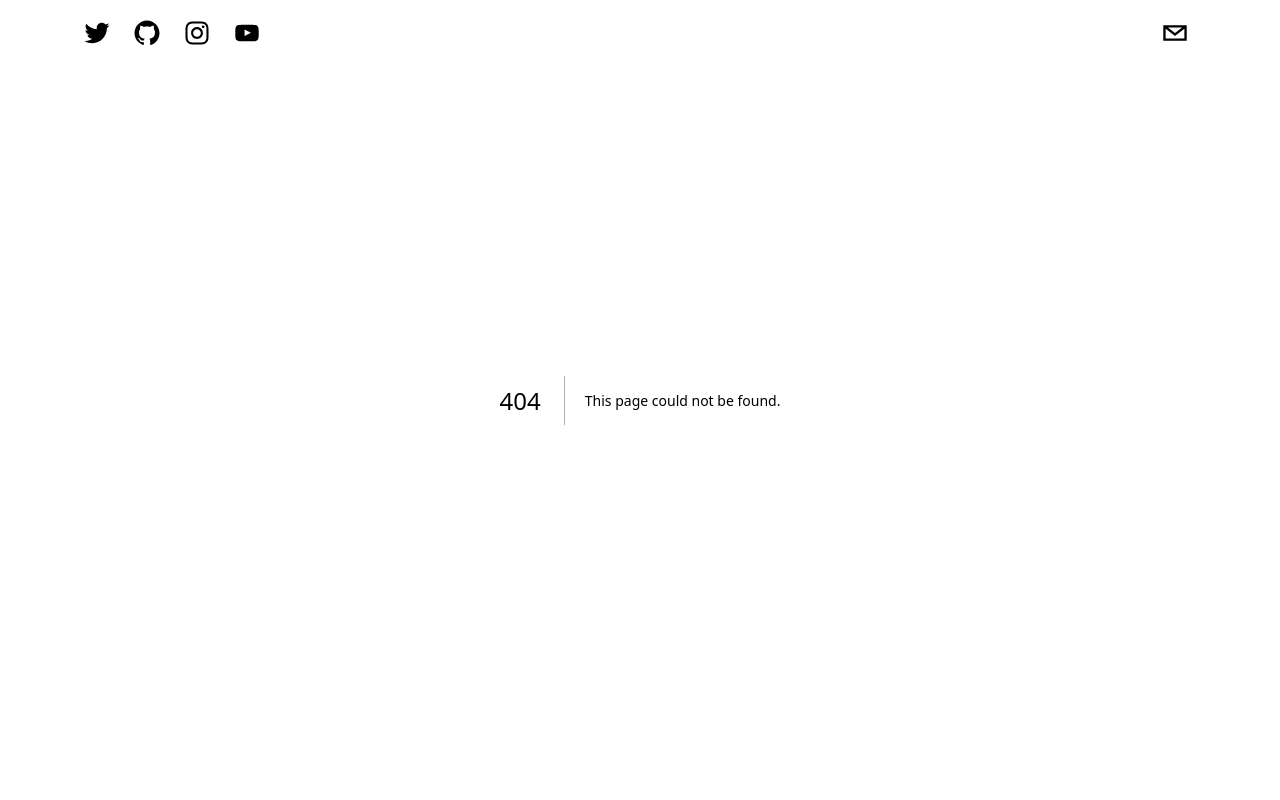
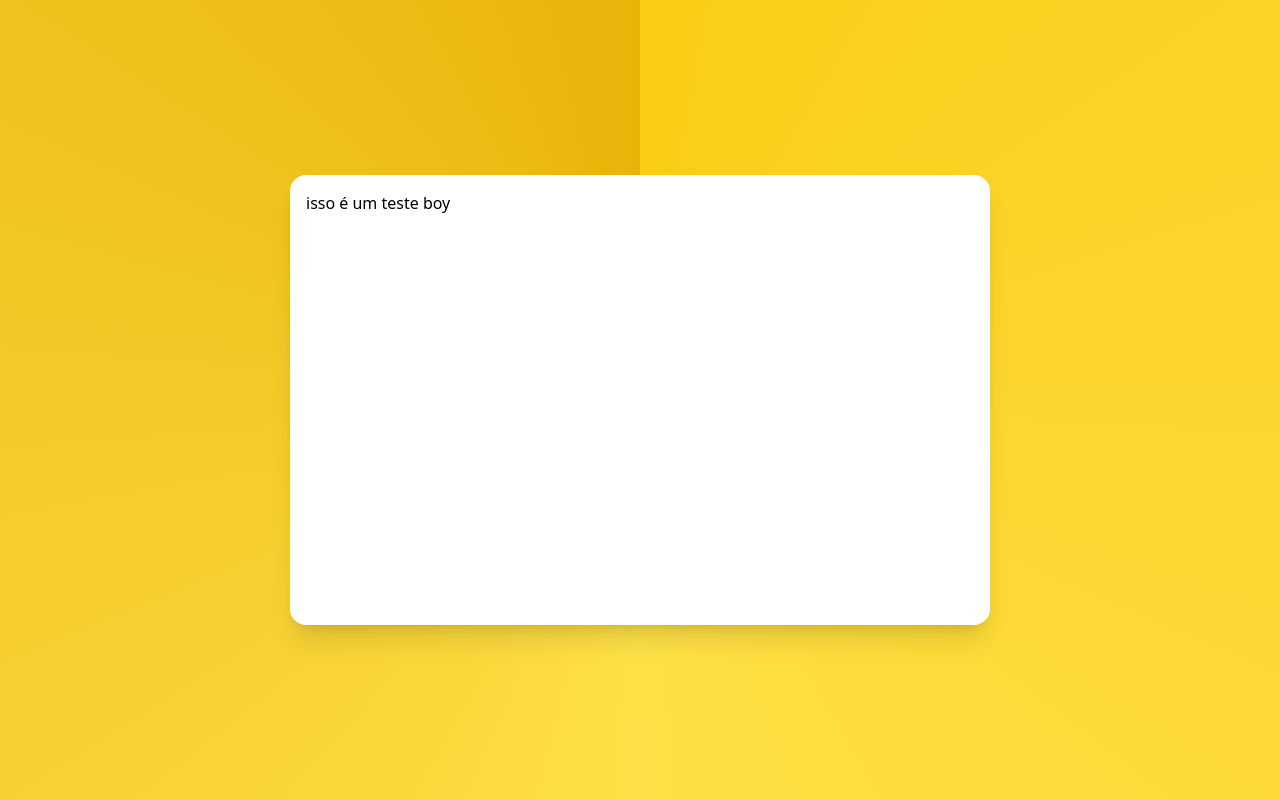
Before and after one commit to DovahKiinCat/SimpleSlideView, a Next.js app: page /email/contactus in a window 1280 px wide. Before the commit this address had no page. Built offline with nearby package versions, Linux system fonts and the light colour scheme.

Commit message:
contact form test

```diff
--- a/components/header.tsx
+++ b/components/header.tsx
@@ -33,7 +33,7 @@ export default function Header() {
                         >
                             {Icons.secondary.map((icon, index) => (
                                 <SocialIcon
-                                    url={`https://www${icon.url}`}
+                                    url={`${icon.url}`}
                                     fgColor={Icons.color.primary}
                                     bgColor={Icons.color.bg}
                                     key={index}
--- a/constants/index.js
+++ b/constants/index.js
@@ -10,7 +10,7 @@ export const Icons = {
         bg: "transparent"
     },
     secondary: [
-        {url: "email"},
+        {url: "email/contactus"},
     ]
 }
 
--- a/pages/_app.tsx
+++ b/pages/_app.tsx
@@ -1,12 +1,10 @@
 import '../styles/globals.css'
 import type { AppProps } from 'next/app'
-import { Header } from '../components'
 import { motion } from "framer-motion"
 
 export default function App({ Component, pageProps }: AppProps) {
   return (
   <div className='overflow-hidden'>
-      <Header/>
       <Component {...pageProps} />
   </div>)
 }
--- /dev/null
+++ b/pages/email/contactus.tsx
@@ -0,0 +1,23 @@
+import Layout from "layout/layout"
+
+export default function Contact() {
+    return (
+        <>
+        <Layout title={"Contact"}>
+
+        </Layout>
+
+        <section className="flex flex-col justify-center h-screen w-full">
+
+            <section className="mx-auto">
+                <section className="relative bg-white w-[350px] h-[450px] rounded-2xl shadow-xl sm:w-[700px] sm:h-[550px]">
+                    <h1 className="p-4">
+                        isso é um teste boy
+                    </h1>
+                </section>
+            </section>
+
+        </section>
+        </>
+    )
+}
--- a/pages/index.tsx
+++ b/pages/index.tsx
@@ -1,11 +1,12 @@
 import Layout from '../layout/layout'
-import Header from '../components/header'
 import Body from '../components/body'
+import Header from "../components/header"
 
 export default function Home() {
     return (
         <>
         <Layout title={"Homepage"}>
+            <Header/>
             <Body/>
         </Layout>
         </>
--- a/tailwind.config.js
+++ b/tailwind.config.js
@@ -8,7 +8,11 @@ module.exports = {
     "./styles/**/*.{js,ts,jsx,tsx}"
   ],
   theme: {
-    extend: {},
+    extend: {
+      spacing: {
+      '128': '550px',
+      },
+    },
   },
   plugins: [],
 }
```
Also changed, not shown: components/index.tsx (+4 -3 lines). Lines whose indentation alone changed are shown as unchanged.
